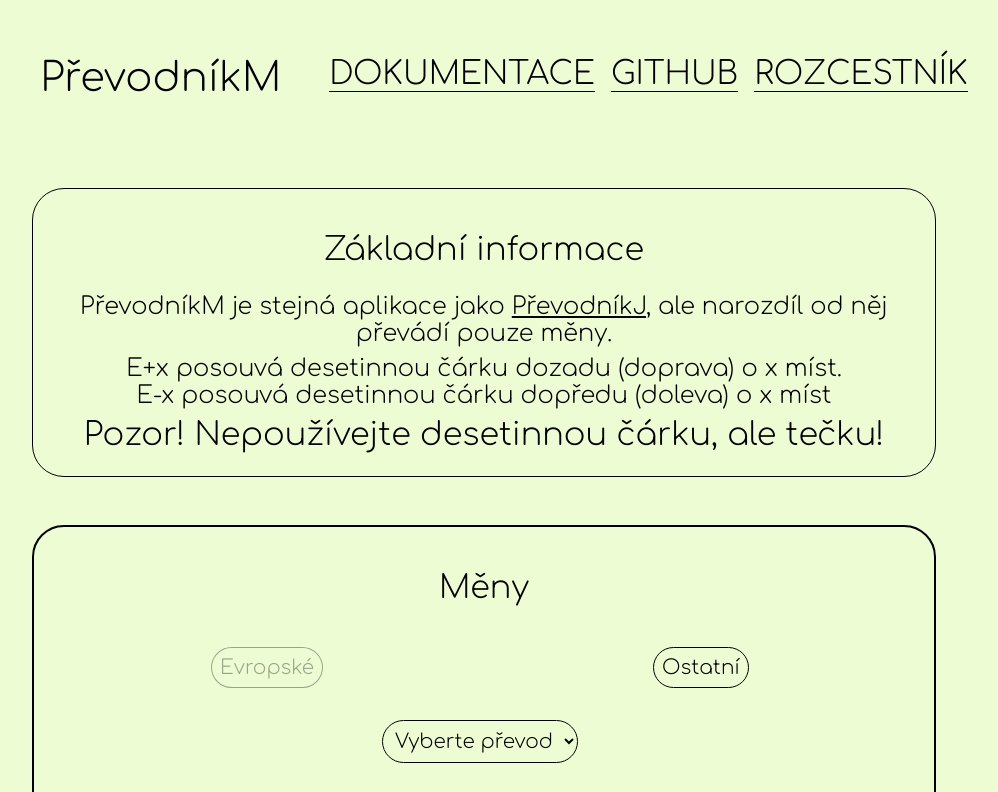
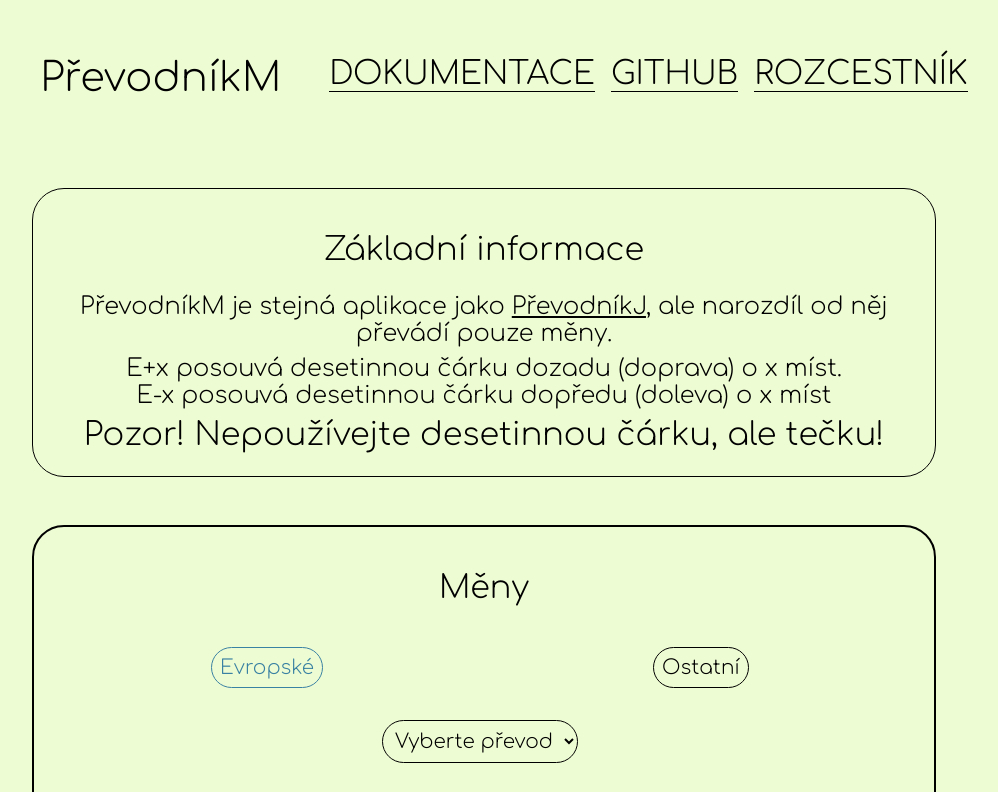
Before and after one commit to vinhor/PrevMen, a plain HTML site: page index.html in a window 1280 px wide. Both pictures are taken after a click on the button "Evropské". Shown: the top 792 px of the page, without its empty margins (156-1154 px from the left). Drawn offline with Linux system fonts and the light colour scheme; no server answers.

Commit message:
změnění barvy aktivních tlačítek

```diff
--- a/CSS/class.css
+++ b/CSS/class.css
@@ -69,8 +69,8 @@ button.neaktivni:active {
 }
 
 button.aktivni {
-  border-color: rgba(0, 0, 0, 0.35);
-  color: rgba(0, 0, 0, 0.35);
+  border-color: #3a82a3;
+  color: #3a82a3;
   background-color: #eefcd3;
   cursor: not-allowed;
 }
```
